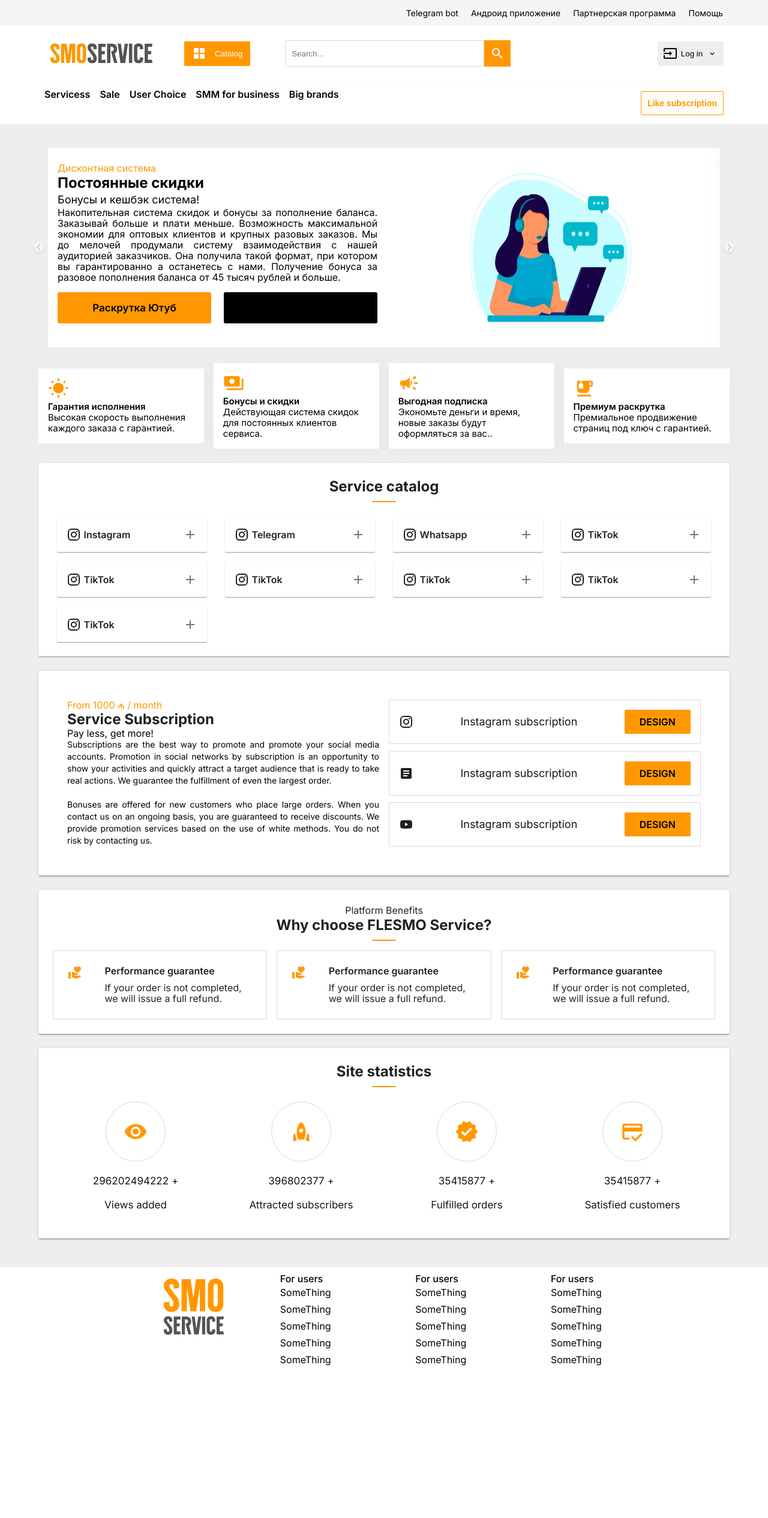
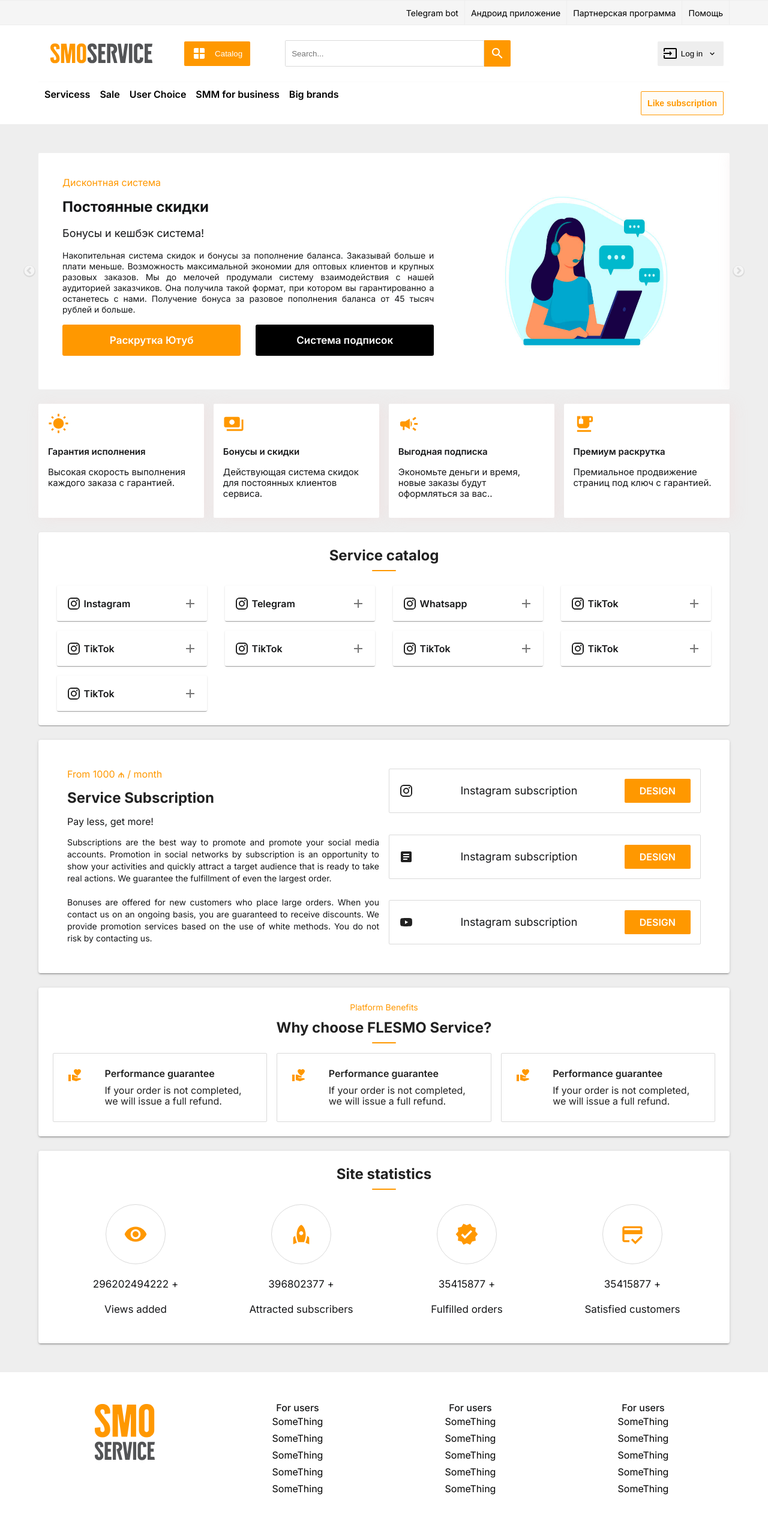
Before and after one commit to vusales/flegriseo, a Next.js app: page / in a window 1280 px wide. Shown: the top 2530 px of the page at 60% size. Before the commit the page ends 2290 px from the top, so only its background shows below. Built offline with nearby package versions, Linux system fonts and the light colour scheme.

Commit message:
footer html correction

```diff
--- a/components/AnouncmntCard/index.module.scss
+++ b/components/AnouncmntCard/index.module.scss
@@ -10,6 +10,7 @@
     width: 24%;
     border-radius: 2px;
     padding: 16px;
+    height: 190px;
 
     @include breakpoint-down("small"){
         width: 100%;
@@ -26,9 +27,11 @@
     }
 
     >p {
+        @include text ;
         font-size: 15px;
         line-height: 18px;
-        font-weight: 400;
+        color:$text;
+        margin-top: 16px;
     }
 
     .title{
--- a/components/Banner/index.module.scss
+++ b/components/Banner/index.module.scss
@@ -2,7 +2,9 @@
 @import "../../utils/colors.scss";
 
 .bannerContainer {
-    padding: 16px;
+    // padding: 16px;
+    margin-top: 24px;
+    margin-bottom: 24px;
 }
 
 .subContainer {
@@ -11,7 +13,7 @@
     display: flex !important;
     align-items: center;
     justify-content: space-between;
-    padding: 16px;
+    padding: 24px;
     background-color: $main;
     border-radius: 2px;
 
@@ -21,15 +23,17 @@
 }
 
 .textContainer {
-    width: 49%;
+    width: 59%;
     height: 100%;
+    padding: 16px;
     @include breakpoint-down("small"){
         width: 100%;
     }
 }
 
 .imageContainer {
-    width:49%;
+    width:39%;
+    padding: 16px;
     @include center;
     @include breakpoint-down("small"){
         display: none;
@@ -37,31 +41,35 @@
 }
 
 .subTitle{
+    @include text;
     font-size: 16px;
-    font-weight: 400;
     line-height: 18px;
     color: $second;
+    margin-bottom: 16px;
 }
 
 .title {
+    @include text;
     font-size: 24px;
     font-weight: 700;
     line-height: 32px;
-    color: $black;
+    color: $text;
 }
 
 .subTitleSecond {
+    @include text;
     font-size: 18px;
-    font-weight: 400;
     line-height: 24px;
-    color: $black;
+    color: $text;
+    margin-bottom: 16px;
+    margin-top: 16px;
 }
 
 .description {
-    font-size: 16px;
-    font-weight: 400;
+    @include text;
+    // font-size: 16px;
     line-height: 18px;
-    color: $black;
+    color: $text;
     text-align: justify;
 }
 
@@ -78,14 +86,11 @@
 .bannerButton {
     @include button ;
     padding: 16px;
-    background-color: green;
     width: 48%;
-    display: flex;
-    align-items: center;
-    justify-content: center;
+    @include center;
     // fonts
     font-weight: 600;
-    color: $main ;
+    color: $main !important ;
     font-size: 17px;
     line-height: 20px;
     border-radius: 3px;
--- a/components/CatalogSection/index.module.scss
+++ b/components/CatalogSection/index.module.scss
@@ -50,10 +50,12 @@
     height: 35px;
 
     >p {
+        @include text ;
         margin-left: 5px;
         font-size: 16px;
         line-height: 18px;
         font-weight: 600;
+        color:$text;
     }
 
     >svg {
@@ -63,6 +65,7 @@
 
 .detailsContainer {
     width: 100%;
+    padding: 10px 0;
 
     >div{
         width: 100%;
@@ -78,9 +81,9 @@
             align-items: center;
             >p{
                 margin-left: 5px;
-                font-size: 14px;
+                @include text;
                 line-height: 18px;
-                font-weight: 400;
+                color:$text;
             }
         }
     }
--- a/components/SiteStatistics/index.js
+++ b/components/SiteStatistics/index.js
@@ -49,7 +49,7 @@
                 {
                     data.map((item , index)=>{
                         return(
-                            <Grid key={`${item.id}${index}-statistics`} item xs={12} md={3}>
+                            <Grid key={`${item.id}${index}-statistics`} item xs={6} md={3}>
                                 <div className={styles.descriptionCon}>
                                     <div className={styles.iconCon}>
                                         {item.icon}
--- a/components/Subscription/index.module.scss
+++ b/components/Subscription/index.module.scss
@@ -14,21 +14,25 @@
     width: 100%;
 
     >p{
-        font-size: 14px;
+        @include text;
         line-height: 20px;
-        color: $black;
+        color: $text;
         text-align: justify;
     }
 
     >div {
         >p{
+            @include text;
             font-size: 16px;
             line-height: 18px;
-            color: $black;
+            color: $text;
+            margin-bottom: 16px;
+            margin-top: 16px;
         }
 
         .price{
-            color:$second
+            color:$second;
+            margin-top: 0;
         }
 
     }
@@ -64,6 +68,7 @@
     }
 
     >p {
+        @include text;
         font-size: 18px;
         line-height: 20px;
         color: $text;
@@ -77,6 +82,7 @@
         background-color: $second;
         border-radius:2px ;
         font-weight: 600;
+        color:$main !important;
     }
 
 }
--- a/components/WhyUs/index.module.scss
+++ b/components/WhyUs/index.module.scss
@@ -17,6 +17,12 @@
 
    >.line {
       @include titleLine ;
+   }
+
+   >span {
+      @include text;
+      color:$second;
+      margin-bottom: 10px;
    }
 }
 
--- a/components/layoutComponents/Catalog/CatalogButton/index.module.scss
+++ b/components/layoutComponents/Catalog/CatalogButton/index.module.scss
@@ -8,7 +8,10 @@
     display: flex;
     align-items: center;
     color: $black ;
+    padding:10px 0;
     padding-left: 10px;
+    border-radius: 2px;
+
 
     &:hover{
         color: $second ;
@@ -19,11 +22,11 @@
     }
 
     >p {
+        @include text;
+        color:$text;
         font-size: 16px;
         line-height: 18px;
-        font-weight: 400;
         margin-left: 5px;
-
     }
 }
 
@@ -33,11 +36,12 @@
     top:0;
     width: 250px;
     display: none;
-    color: $black;
+    color: $text;
     box-shadow: 6px 2px 22px 0px rgba(240,225,225,0.75);
     -webkit-box-shadow: 6px 2px 22px 0px rgba(240,225,225,0.75);
     -moz-box-shadow: 6px 2px 22px 0px rgba(240,225,225,0.75);
     background-color: $main;
+    border-radius: 2px;
 
     >a {
 
@@ -56,11 +60,14 @@
             display: flex;
             align-items: center;
             padding: 0 10px;
+            padding: 10px 0;
+            padding-left: 10px;
 
             >p{
+                @include text;
+                color:$text;
                 font-size: 16px;
                 line-height: 18px;
-                font-weight: 400;
                 margin-left: 5px;
             }
 
--- a/components/layoutComponents/Catalog/index.module.scss
+++ b/components/layoutComponents/Catalog/index.module.scss
@@ -1,3 +1,7 @@
+
+@import "../../../utils/colors.scss";
+@import "../../../utils/mixins.scss";
+
 .catalogContainer {
     width: 250px;
     padding: 16px 0px 0px 0px;
@@ -8,10 +12,12 @@
     text-align: left;
 
     >p {
+        @include text;
         font-weight: 500;
         font-size: 17px;
         line-height: 18px;
-        color:black;
+        color:$text;
         margin-left: 10px;
+        margin-bottom: 10px;
     }
 }
--- a/components/layoutComponents/Footer/index.js
+++ b/components/layoutComponents/Footer/index.js
@@ -9,12 +9,18 @@
 const Footer = () => {
     return (
         <footer>
-            <Container>
-                <div className={styles.baseContainer}>
-                    <div>
-                        <Image src="/logo-mini-dark.svg" height={100} width={100} alt="logo"/>
-                    </div>
-                    <div className={styles.linkContainers} >
+            <Container
+            sx={{
+                padding: 5 ,
+            }}
+            >
+                <Grid container >
+                    <Grid item xs={12} md={3}>
+                        <div className={styles.container}>
+                            <Image src="/logo-mini-dark.svg" height={100} width={100} alt="logo"/>
+                        </div>
+                    </Grid>
+                    <Grid item xs={12} md={3}>
                         <div className={styles.container}>
                             <p className={styles.title}>For users</p>
                             <Link href="/">
@@ -43,6 +49,8 @@
                                 </a>
                             </Link>
                         </div>
+                    </Grid>
+                    <Grid item xs={12} md={3}>
                         <div className={styles.container}>
                             <p className={styles.title}>For users</p>
                             <Link href="/">
@@ -71,6 +79,8 @@
                                 </a>
                             </Link>
                         </div>
+                    </Grid>
+                    <Grid item xs={12} md={3}>
                         <div className={styles.container}>
                             <p className={styles.title}>For users</p>
                             <Link href="/">
@@ -99,10 +109,8 @@
                                 </a>
                             </Link>
                         </div>
-
-                    </div>
-
-                </div>
+                    </Grid>
+                </Grid>
             </Container>
         </footer>
     )
--- a/components/layoutComponents/Footer/index.module.scss
+++ b/components/layoutComponents/Footer/index.module.scss
@@ -3,14 +3,15 @@
 
 .container {
     padding: 10px;
-    display: flex;
+    @include center;
     flex-direction: column;
 
     >p {
+        @include text;
         font-size: 16px;
         line-height: 18px;
         font-weight: 500;
-        color:$black;
+        color:$text;
     }
 
     >a {
--- a/utils/mixins.scss
+++ b/utils/mixins.scss
@@ -147,7 +147,7 @@
 @mixin text {
   font-weight: 400;
   font-size: 14px;
-  line-height: 16px;
+  line-height: 18px;
 }
 
 @mixin titleLine {
```
